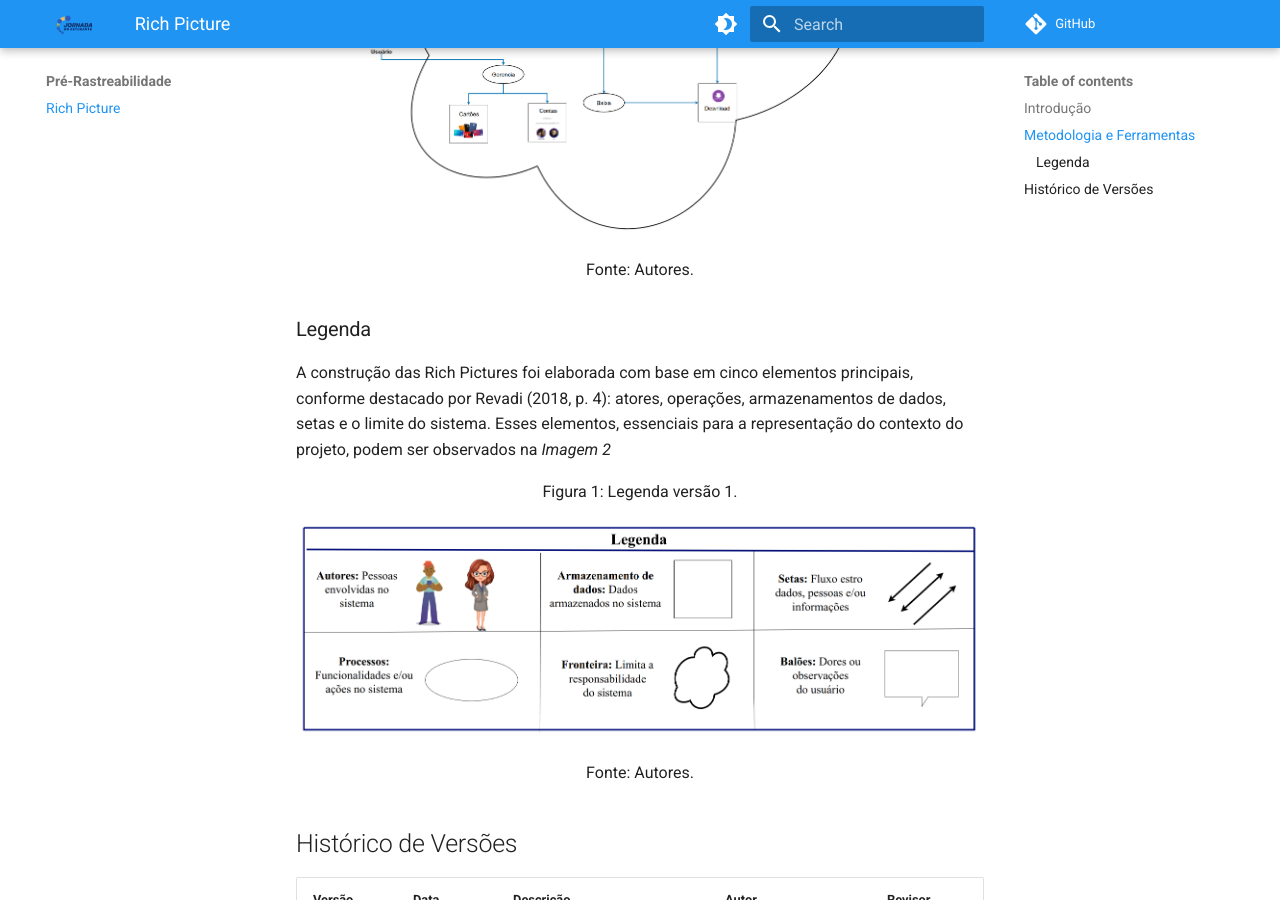
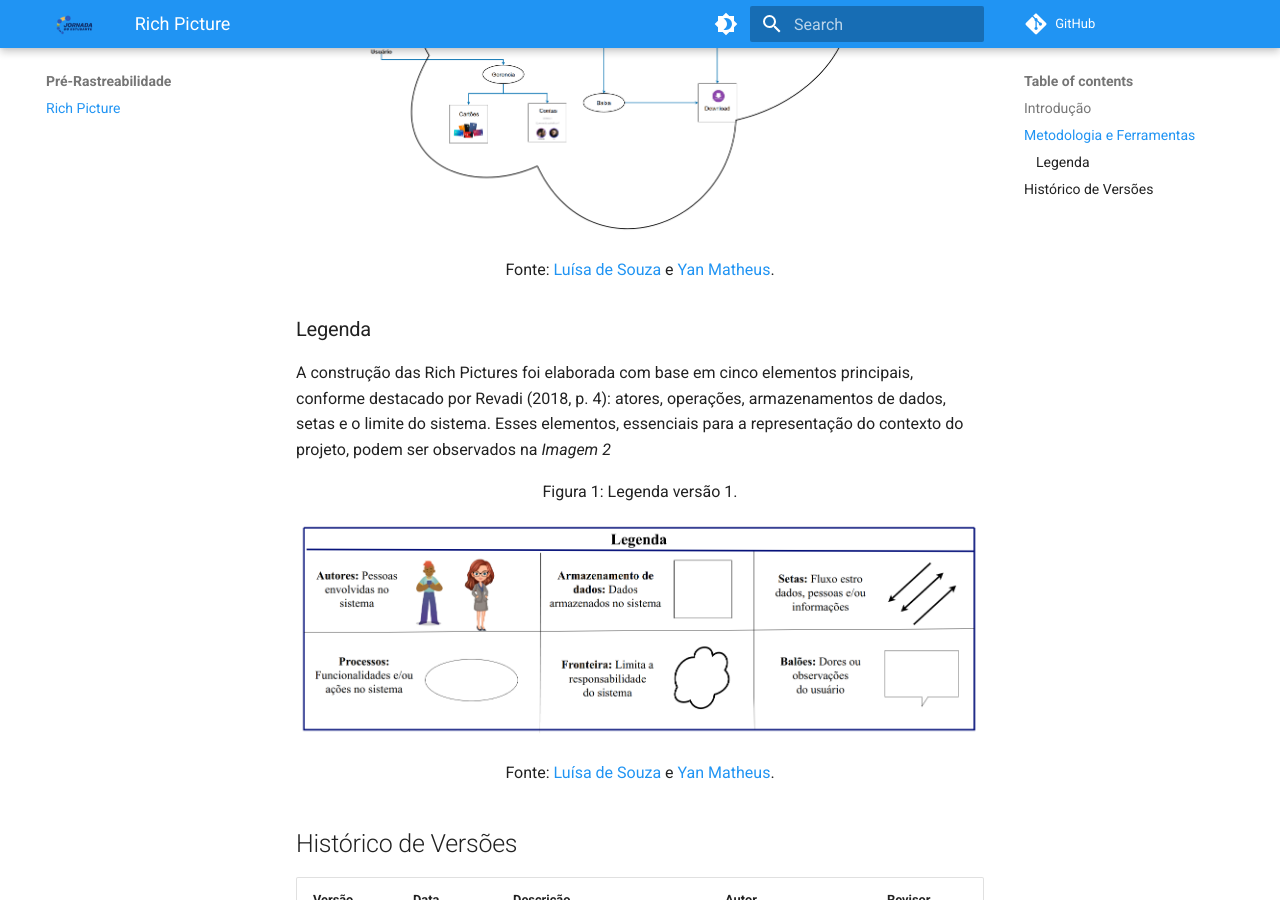
Before and after one commit to Requisitos-de-Software/2025.2-Grupo05, an MkDocs documentation site: the page built from docs/Pré-Rastriabilidade/Rich-picture.md, in a window 1280 px wide and 900 px high, scrolled down 971 px. Built offline with MkDocs 1.6.1 and Material for MkDocs 9.7.7, drawn with Linux system fonts in a browser that asks for light colours; comment, search, counter and statistics services are not loaded.

Commit message:
Update Rich-picture.md

```diff
--- a/docs/Pré-Rastriabilidade/Rich-picture.md
+++ b/docs/Pré-Rastriabilidade/Rich-picture.md
@@ -12,7 +12,7 @@ A ferramenta Draw.io foi fundamental para a elaboração de elementos visuais-ch
 
 ![Richpicturev1](../img/RichPicture.png)
 
-<font size="3"><p style="text-align: center">Fonte: Autores.</p></font>
+<font size="3"><p style="text-align: center">Fonte: [Luísa de Souza](https://github.com/luisa12ll)  e [Yan Matheus](https://github.com/Yanmatheus0812).</p></font>
 
 
 ### Legenda
@@ -24,7 +24,7 @@ A construção das Rich Pictures foi elaborada com base em cinco elementos princ
 
 ![Legendav1](../img/RichPicture-leg.png)
 
-<font size="3"><p style="text-align: center">Fonte: Autores.</p></font>
+<font size="3"><p style="text-align: center">Fonte: [Luísa de Souza](https://github.com/luisa12ll)  e [Yan Matheus](https://github.com/Yanmatheus0812).</p></font>
 
 
 ## Histórico de Versões
```
